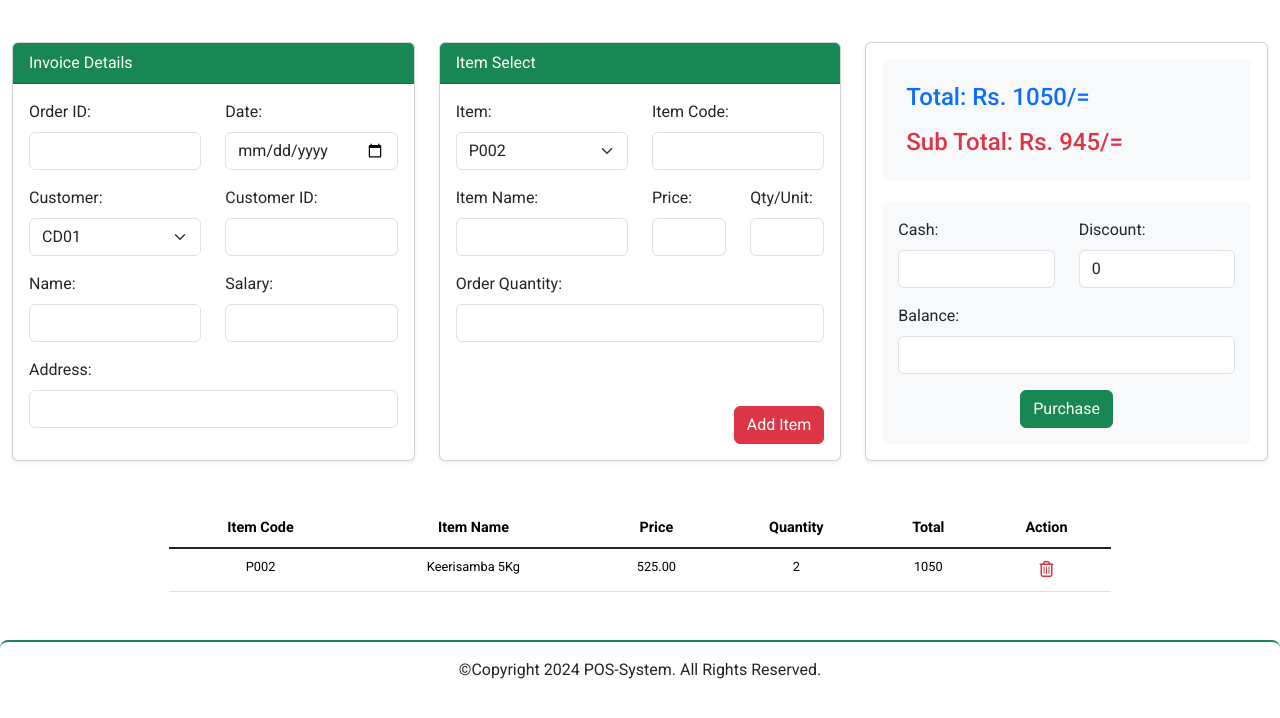
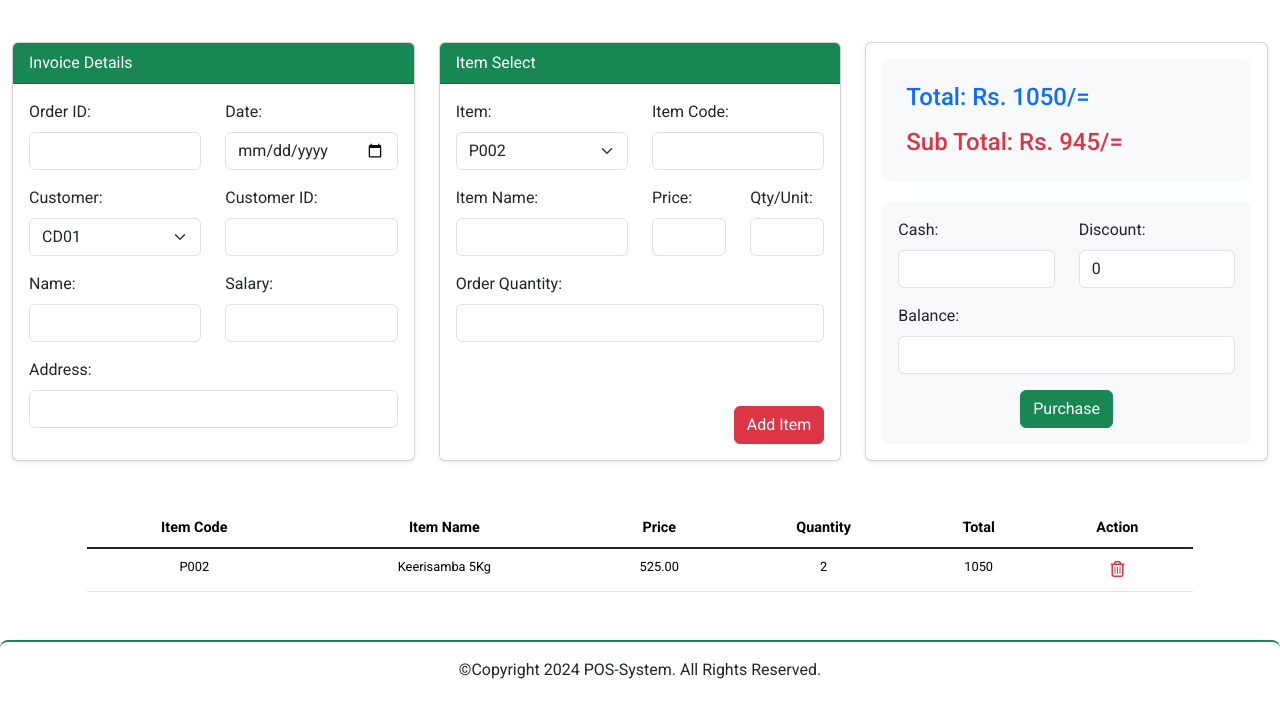
Before and after one commit to LahiruChanak/POS-System, a plain HTML site: page pages/orders.html in a window 1280 px wide. Shown: the part 70-788 px from the top of the page. Drawn offline with nearby package versions, Linux system fonts and the light colour scheme.

Commit message:
pos system codes

```diff
--- a/assets/css/style.css
+++ b/assets/css/style.css
@@ -52,3 +52,9 @@ td {
     flex: 100%;
   }
 }
+
+.item-table {
+  width: 90%;
+  margin: 0 auto;
+  overflow-x: auto;
+}
--- a/pages/orders.html
+++ b/pages/orders.html
@@ -209,7 +209,6 @@
           <!-- Total Details Section -->
           <div class="col-lg-4">
             <div class="card h-100 shadow-sm">
-              <!-- <div class="card-header bg-success text-white">Total Details</div> -->
               <div class="card-body d-flex flex-column">
                 <div class="bg-light p-4 rounded mb-3">
                   <h5 class="mb-2 text-primary fs-4 mb-3">Total: Rs. 1050/=</h5>
@@ -249,7 +248,7 @@
         </div>
 
         <!-- Table Section -->
-        <div class="mt-5 w-75 mx-auto">
+        <div class="container-fluid mt-5 item-table">
           <table class="table table-hover mb-0 text-center table-responsive">
             <thead>
               <tr>
```
